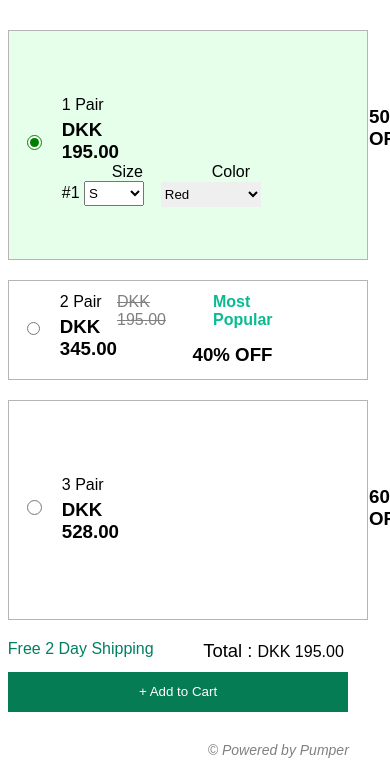
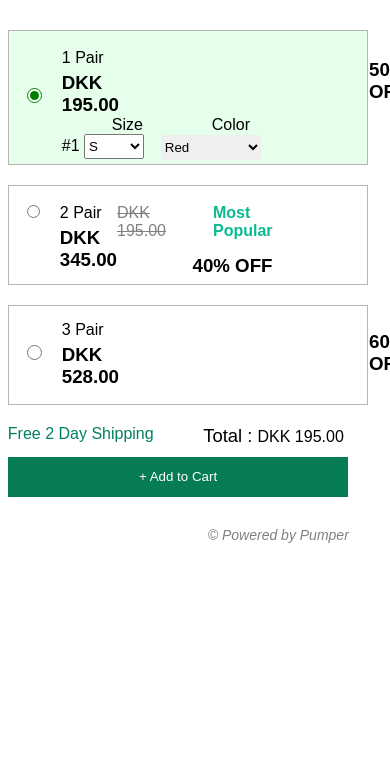
Before and after one commit to MohamadMeerasa/Bundle_Save, a plain HTML site: page index.html in a window 390 px wide. Both pictures are taken after a click on the radio button 34 px from the left and 140 px from the top of the page. Shown: the part 63-844 px from the top of the page. Drawn offline with Linux system fonts and the light colour scheme.

Commit message:
Alignments

```diff
--- a/index.css
+++ b/index.css
@@ -53,7 +53,7 @@
   margin-top: 20px;
   padding: 18px;
   display: flex;
-  align-items: center;
+
 }
 
 .box1_content {
@@ -63,9 +63,6 @@
   justify-content: space-between;
   gap: 180px;
 }
-
-
-
 
 .box1 input {
   width: 15px;
@@ -85,8 +82,6 @@ input[name="radio3"] {
   accent-color: green;
 }
 
-
-
 .box2 {
   width: 522px;
   height: 80px;
@@ -94,25 +89,21 @@ input[name="radio3"] {
   margin-top: 20px;
   padding: 18px;
   display: flex;
-  align-items: center;
 }
 
 .box2_content {
-
   margin-left: 20px;
   display: flex;
   justify-content: space-between;
-
 }
 
 .box3 {
   width: 522px;
-  height: auto;
+  height: 80px;
   border: 1px solid rgb(185, 180, 180);
   margin-top: 20px;
   padding: 18px;
   display: flex;
-  align-items: center;
 }
 
 .box3 input {
@@ -121,13 +112,10 @@ input[name="radio3"] {
   cursor: pointer;
  }
 
-
 .box3_content {
   margin-left: 20px;
   display: flex;
   justify-content: space-between;
-  gap: 180px;
-  overflow: scroll;
 }
 
 .shiping-div {
@@ -162,7 +150,6 @@ input[name="radio3"] {
     margin-top: 40px;
     padding: 18px;
     display: flex;
-    align-items: center;
   }
 
   .box1_content {
@@ -203,7 +190,6 @@ input[name="radio3"] {
     margin-top: 20px;
     padding: 18px;
     display: flex;
-    align-items: center;
   }
 
   .box3_content {
@@ -311,12 +297,13 @@ input[name="radio3"] {
 
   .box3 {
     width: 360px;
-    height: 220px !important;
+    height: 220px ;
     border: 1px solid rgb(185, 180, 180);
     margin-top: 20px;
     padding: 18px;
     display: flex;
-    align-items: center;
+    align-items:center;
+    text-align: top;
   }
 
   .box3_content {
@@ -335,7 +322,6 @@ input[name="radio3"] {
 
   .select_box {
     display: flex;
-
   }
 
   .most {
--- a/index.js
+++ b/index.js
@@ -55,7 +55,7 @@ toggleVisibilityAndResizeBox2();
 const radioBtn3 = document.getElementById("radio3");
 const selectBoxes3 = document.querySelectorAll(".select_box3");
 const colourText3 = document.querySelector(".colour_text3");
-const box3 = document.querySelector("box3");
+const box3 = document.querySelector(".box3");
 
 function toggleVisibilityAndResizeBox3() {
   if (radioBtn3.checked) {
@@ -78,38 +78,25 @@ radioBtn3.addEventListener("click", toggleVisibilityAndResizeBox3);
 toggleVisibilityAndResizeBox3();
 
 function changeSelection() {
-  // Get all the radio buttons
   const radioButtons = document.getElementsByName("radio1");
 
-  // Loop through all the radio buttons
   for (let i = 0; i < radioButtons.length; i++) {
-    // Get the corresponding box for each radio button
     const box = document.getElementById(`box${i + 1}`);
-    // Get the corresponding select box for each box
     const selectBoxes = document.querySelectorAll(`.select_box${i + 1}`);
-    // const colorBox = document.getElementById(`.colour_text${i + 1}`);
-
-    // Get the radio button that was clicked
     const clickedRadioButton = radioButtons[i];
 
     if (clickedRadioButton.checked) {
-      // Show the corresponding select box
       selectBoxes.forEach((selectBox) => {
         selectBox.style.display = "block";
       });
-      // colorBox.style.display = "block";
       box.style.height = "auto";
       box.style.background="#E5FFEB";
-
-
     } else {
-      // Hide the corresponding select box only if it's not the clicked one
       if (!clickedRadioButton.checked) {
         selectBoxes.forEach((selectBox) => {
           selectBox.style.display = "none";
         });
         box.style.background = "none";
-        // colorBox.style.display = "none"
       }
     }
   }
@@ -117,45 +104,35 @@ function changeSelection() {
 
 // Function to handle the radio button clicks and update the total
 function changeSelection() {
-  // Get all the radio buttons
   const radioButtons = document.getElementsByName("radio1");
 
-  // Loop through all the radio buttons
   for (let i = 0; i < radioButtons.length; i++) {
-    // Get the corresponding box for each radio button
     const box = document.getElementById(`box${i + 1}`);
-    // Get the corresponding select boxes for each box
     const selectBoxes = document.querySelectorAll(`.select_box${i + 1}`);
     const colourText = document.querySelector(`.colour_text${i + 1}`);
-
-    // Get the radio button that was clicked
     const clickedRadioButton = radioButtons[i];
 
     if (clickedRadioButton.checked) {
-      // Show the corresponding select boxes and colour text
       selectBoxes.forEach((selectBox) => {
         selectBox.style.display = "block";
       });
       colourText.style.display = "block";
-      box.style.height = "230px";
+      if(i===2){
+        box.style.height="220px";
+      } else {
+        box.style.height="auto";
+      }
       box.style.background = "#E5FFEB";
-
-      // Extract the total value from the current box and update the total
       const totalValue = box.querySelector("h3").textContent;
       setTotalValue(totalValue);
-
-      // Add active classes to the selected box
       setActiveBox(box);
     } else {
-      // Hide the corresponding select boxes and colour text
       selectBoxes.forEach((selectBox) => {
         selectBox.style.display = "none";
       });
       colourText.style.display = "none";
       box.style.height = "100px";
       box.style.background = "none";
-
-      // If the radio button is not checked, remove active classes from the box
       box.classList.remove("active-outline");
       box.classList.remove("active-box-style");
       box.querySelector("input").classList.remove("active-bg");
@@ -169,7 +146,6 @@ function setTotalValue(value) {
   totalElement.textContent = value;
 }
 
-// Function to add active classes to the selected box
 function setActiveBox(boxElement) {
   const activeOutline = document.querySelector(".active-outline");
   if (activeOutline) {
@@ -182,15 +158,12 @@ function setActiveBox(boxElement) {
   boxElement.querySelector("input").classList.add("active-bg");
 }
 
-// Add event listeners to radio buttons
 const radioButtons = document.getElementsByName("radio1");
 radioButtons.forEach((radioBtn) => {
   radioBtn.addEventListener("click", changeSelection);
 });
 
-// Initial setup
 changeSelection();
 
-// Show the sizeBoxController element
 const sizeBoxController = document.getElementById("sizeBoxController");
 sizeBoxController.style.display = "block";
```
Also changed, not shown: index.html (+25 -41 lines).
